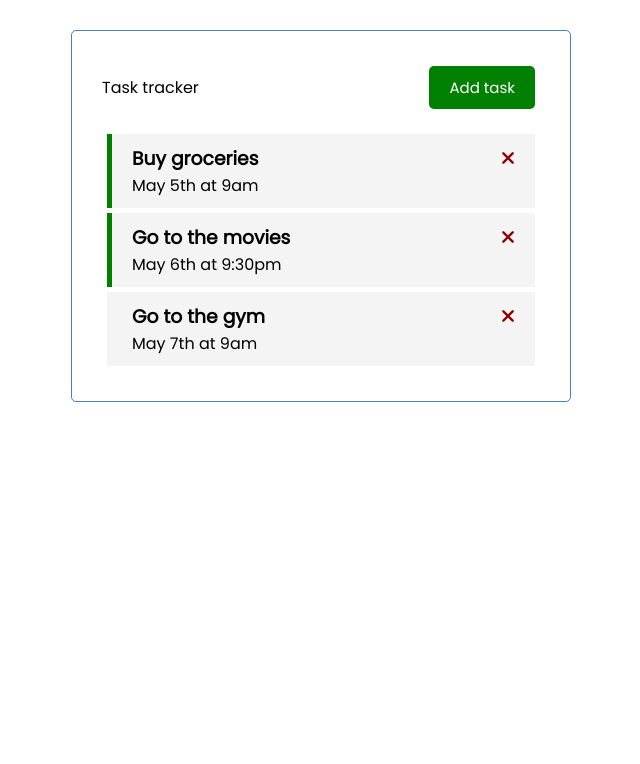
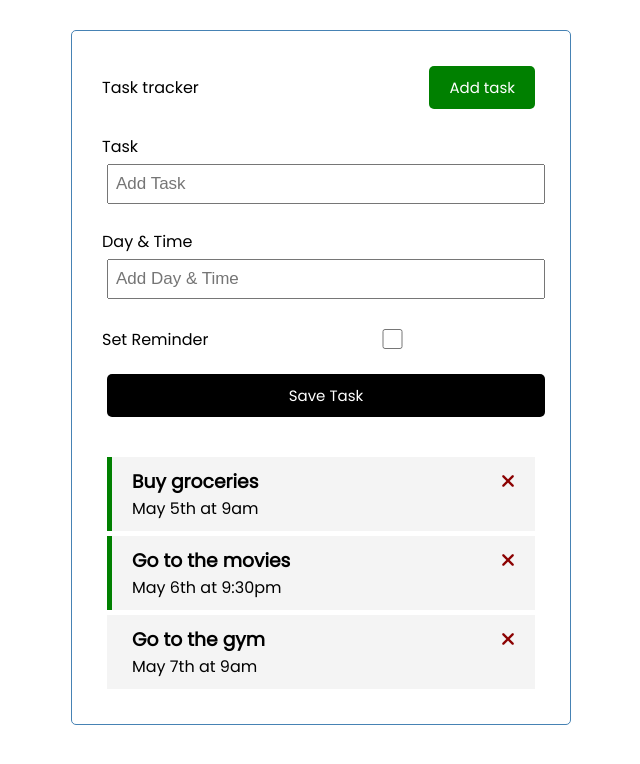
Before and after one commit to uxmoon/vue-task-tracker, a Vue app: page / in a window 1280 px wide. Shown: the top 764 px of the page, without its empty margins (319-959 px from the left). Built offline with nearby package versions, Linux system fonts and the light colour scheme.

Commit message:
Add form component

```diff
--- a/src/App.vue
+++ b/src/App.vue
@@ -1,6 +1,7 @@
 <template>
   <div class="container">
     <Header title="Task tracker" />
+    <AddTask />
     <Tasks
       :tasks="tasks"
       @delete-task="deleteTask"
@@ -12,12 +13,14 @@
 <script>
 import Header from './components/Header'
 import Tasks from './components/Tasks'
+import AddTask from './components/AddTask'
 
 export default {
   name: 'App',
   components: {
     Header,
     Tasks,
+    AddTask,
   },
   data() {
     return {
--- /dev/null
+++ b/src/components/AddTask.vue
@@ -0,0 +1,66 @@
+<template>
+  <form @submit="onSubmit" class="add-form">
+    <div class="form-control">
+      <label>Task</label>
+      <input type="text" v-model="text" name="text" placeholder="Add Task" />
+    </div>
+    <div class="form-control">
+      <label>Day & Time</label>
+      <input
+        type="text"
+        v-model="day"
+        name="day"
+        placeholder="Add Day & Time"
+      />
+    </div>
+    <div class="form-control form-control-check">
+      <label>Set Reminder</label>
+      <input type="checkbox" v-model="reminder" name="reminder" />
+    </div>
+
+    <input type="submit" value="Save Task" class="btn btn-block" />
+  </form>
+</template>
+
+<script>
+export default {
+  name: 'AddTask',
+}
+</script>
+
+<style scoped>
+.add-form {
+  margin-bottom: 40px;
+}
+
+.form-control {
+  margin: 20px 0;
+}
+
+.form-control label {
+  display: block;
+}
+
+.form-control input {
+  width: 100%;
+  height: 40px;
+  margin: 5px;
+  padding: 3px 7px;
+  font-size: 17px;
+}
+
+.form-control-check {
+  display: flex;
+  align-items: center;
+  justify-content: space-between;
+}
+
+.form-control-check label {
+  flex: 1;
+}
+
+.form-control-check input {
+  flex: 2;
+  height: 20px;
+}
+</style>
```
